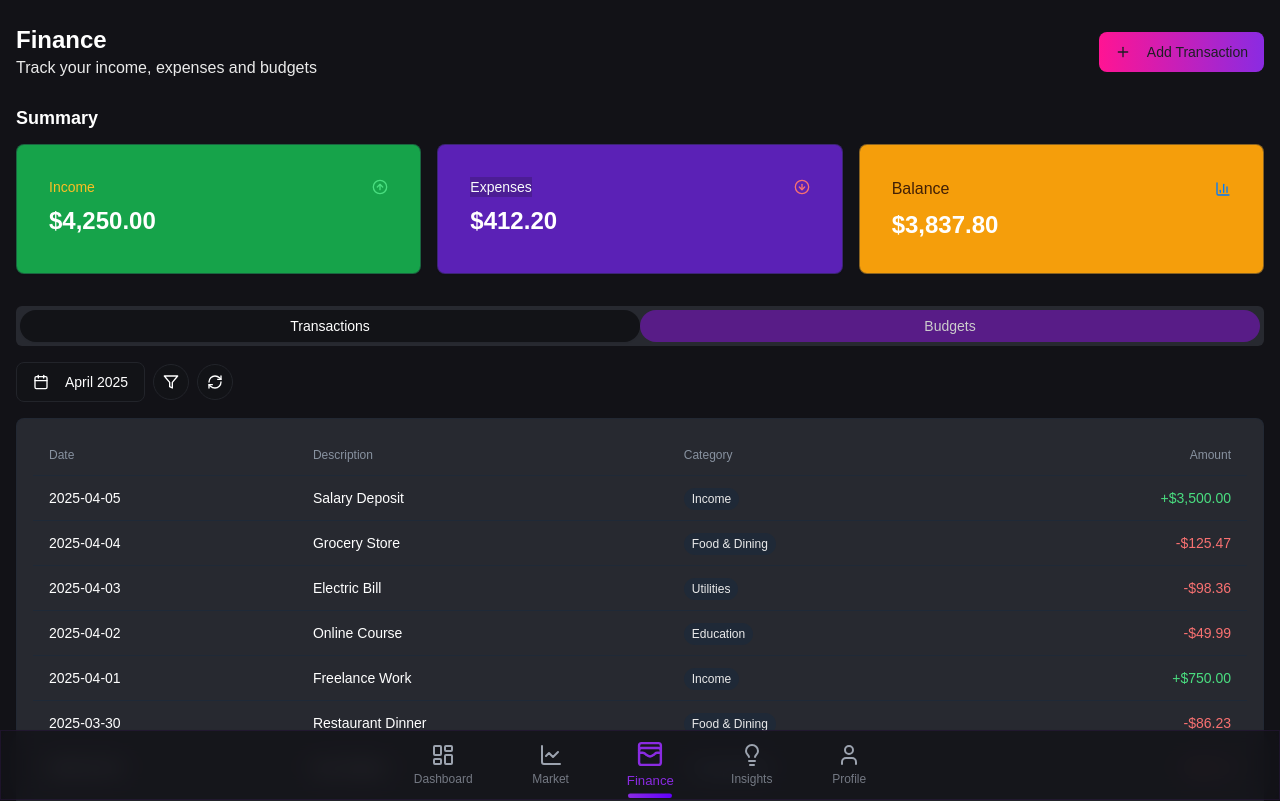
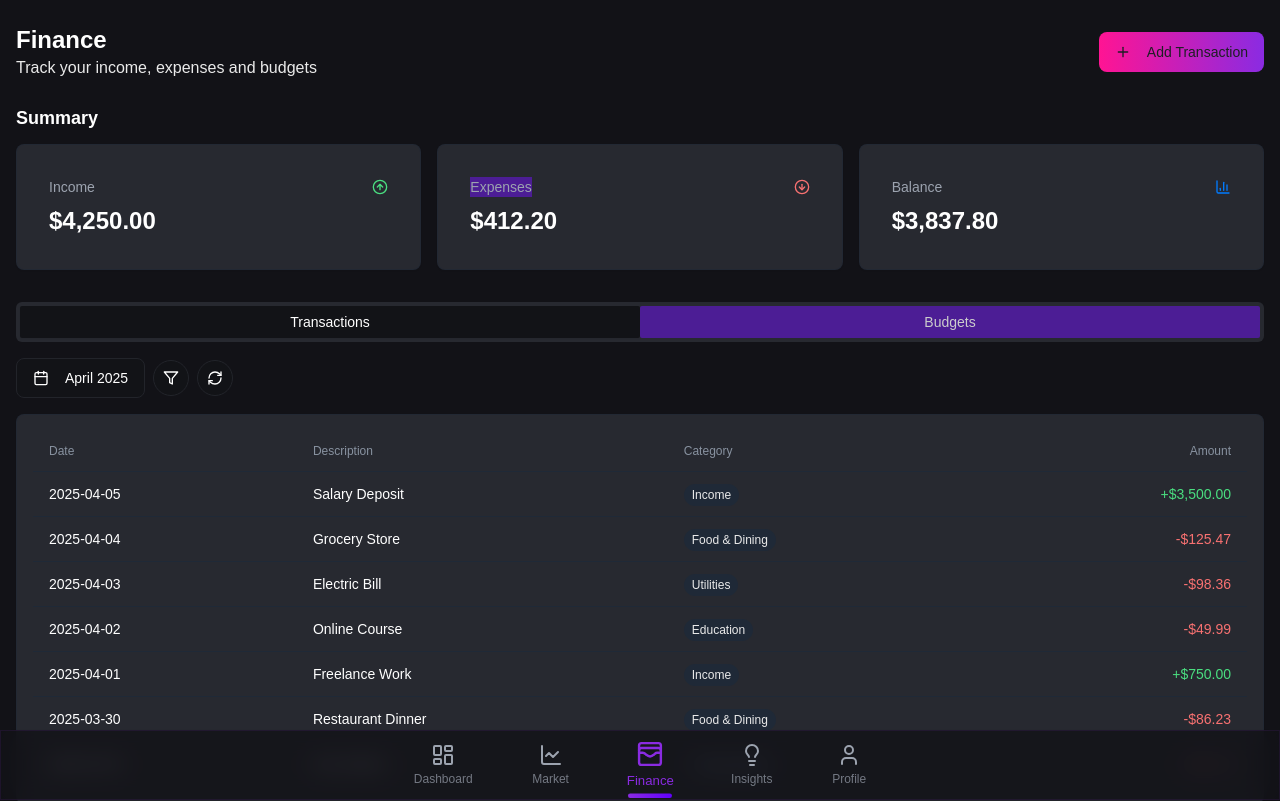
Before and after one commit to RasheshWithAI/finsight, a React (Vite) app: page /finance in a window 1280 px wide. Shown: the top 801 px of the page. Built offline with nearby package versions, Linux system fonts and the light colour scheme; sample sign-in values are in the browser's storage; a web font is replaced by a local one.

Commit message:
Visual edit in Lovable
Edited UI in Lovable

```diff
--- a/src/pages/Finance.tsx
+++ b/src/pages/Finance.tsx
@@ -53,30 +53,30 @@ const Finance = () => {
       <section className="mb-8">
         <h2 className="text-lg font-semibold mb-3 text-aura-primary-text">Summary</h2>
         <div className="grid grid-cols-1 sm:grid-cols-3 gap-4">
-          <Card className="financial-card bg-green-600">
+          <Card className="financial-card">
             <CardContent className="p-4 flex flex-col">
               <div className="flex items-center justify-between">
-                <span className="stat-label text-amber-400">Income</span>
+                <span className="stat-label">Income</span>
                 <ArrowUpCircle className="h-4 w-4 text-green-400" />
               </div>
               <span className="stat-value mt-2 text-aura-gold">{formatCurrency(totalIncome)}</span>
             </CardContent>
           </Card>
 
-          <Card className="financial-card bg-violet-800">
+          <Card className="financial-card">
             <CardContent className="p-4 flex flex-col">
-              <div className="flex items-center justify-between bg-transparent">
-                <span className="stat-label bg-violet-900 hover:bg-violet-800 text-slate-50 font-normal">Expenses</span>
+              <div className="flex items-center justify-between">
+                <span className="stat-label bg-violet-900 hover:bg-violet-800">Expenses</span>
                 <ArrowDownCircle className="h-4 w-4 text-red-400" />
               </div>
               <span className="stat-value mt-2 text-aura-primary-text">{formatCurrency(totalExpenses)}</span>
             </CardContent>
           </Card>
 
-          <Card className="financial-card bg-amber-500">
+          <Card className="financial-card">
             <CardContent className="p-4 flex flex-col">
               <div className="flex items-center justify-between">
-                <span className="stat-label text-base text-yellow-950">Balance</span>
+                <span className="stat-label">Balance</span>
                 <BarChart3 className="h-4 w-4 text-aura-chart-blue" />
               </div>
               <span className="stat-value mt-2 text-aura-gold">{formatCurrency(totalIncome - totalExpenses)}</span>
@@ -88,8 +88,8 @@ const Finance = () => {
       {/* Tabs for Transactions and Budgets */}
       <Tabs defaultValue="transactions">
         <TabsList className="grid grid-cols-2 mb-4">
-          <TabsTrigger value="transactions" className="rounded-3xl bg-purple-900 hover:bg-purple-800">Transactions</TabsTrigger>
-          <TabsTrigger value="budgets" className="rounded-3xl bg-purple-900 hover:bg-purple-800">Budgets</TabsTrigger>
+          <TabsTrigger value="transactions">Transactions</TabsTrigger>
+          <TabsTrigger value="budgets" className="bg-violet-900 hover:bg-violet-800">Budgets</TabsTrigger>
         </TabsList>
 
         {/* Transactions Tab */}
@@ -197,9 +197,9 @@ const Finance = () => {
           </div>
 
           {/* Budget Comparison Chart */}
-          <Card className="financial-card p-6 mt-6 bg-green-50">
+          <Card className="financial-card p-6 mt-6">
             <CardHeader className="px-0 pt-0 pb-4">
-              <CardTitle className="text-base flex items-center text-gray-950">
+              <CardTitle className="text-base flex items-center">
                 <BarChart3 className="h-4 w-4 mr-2 text-aura-gold" />
                 Budget vs Actual Spending
               </CardTitle>
```
